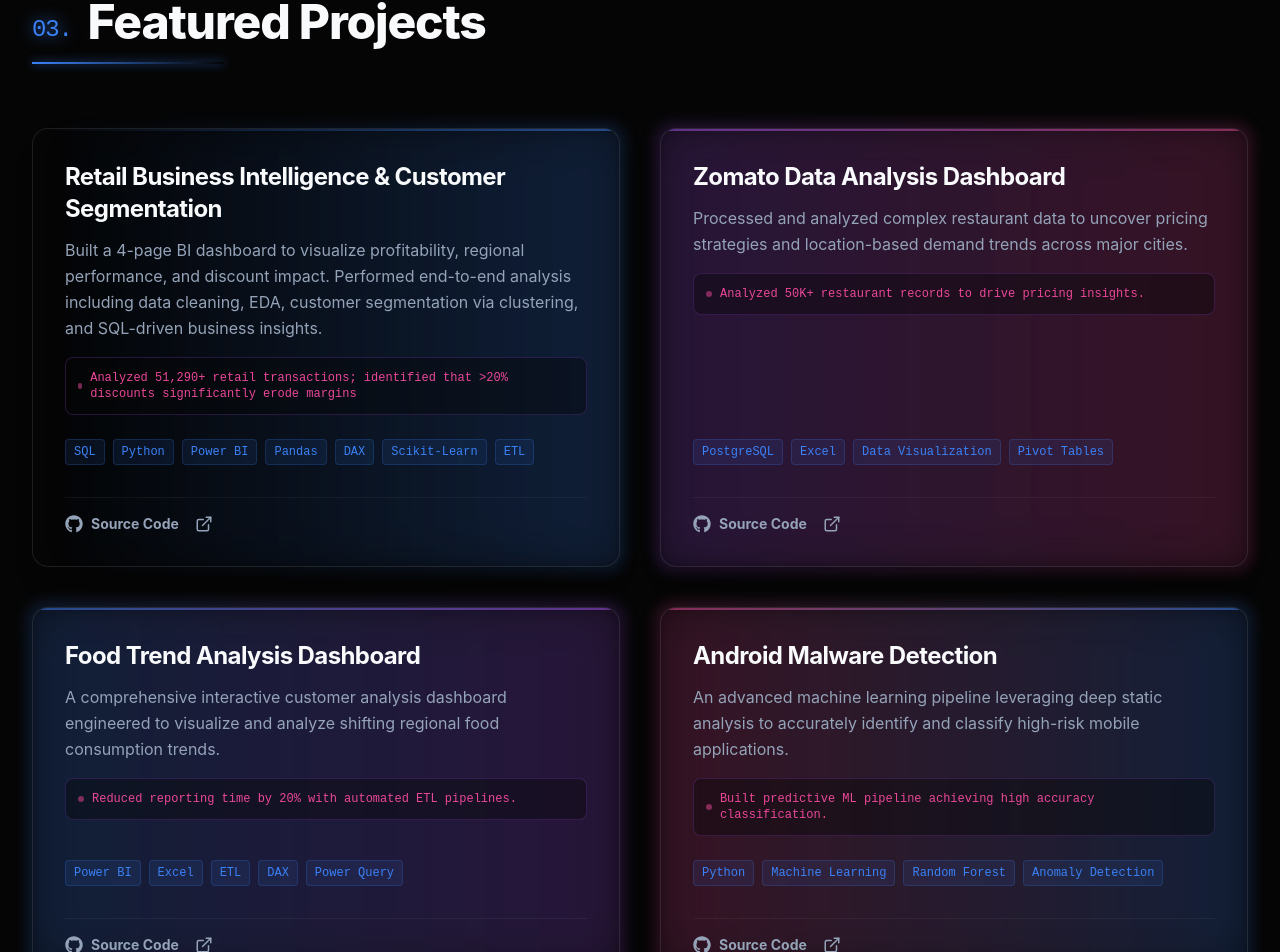
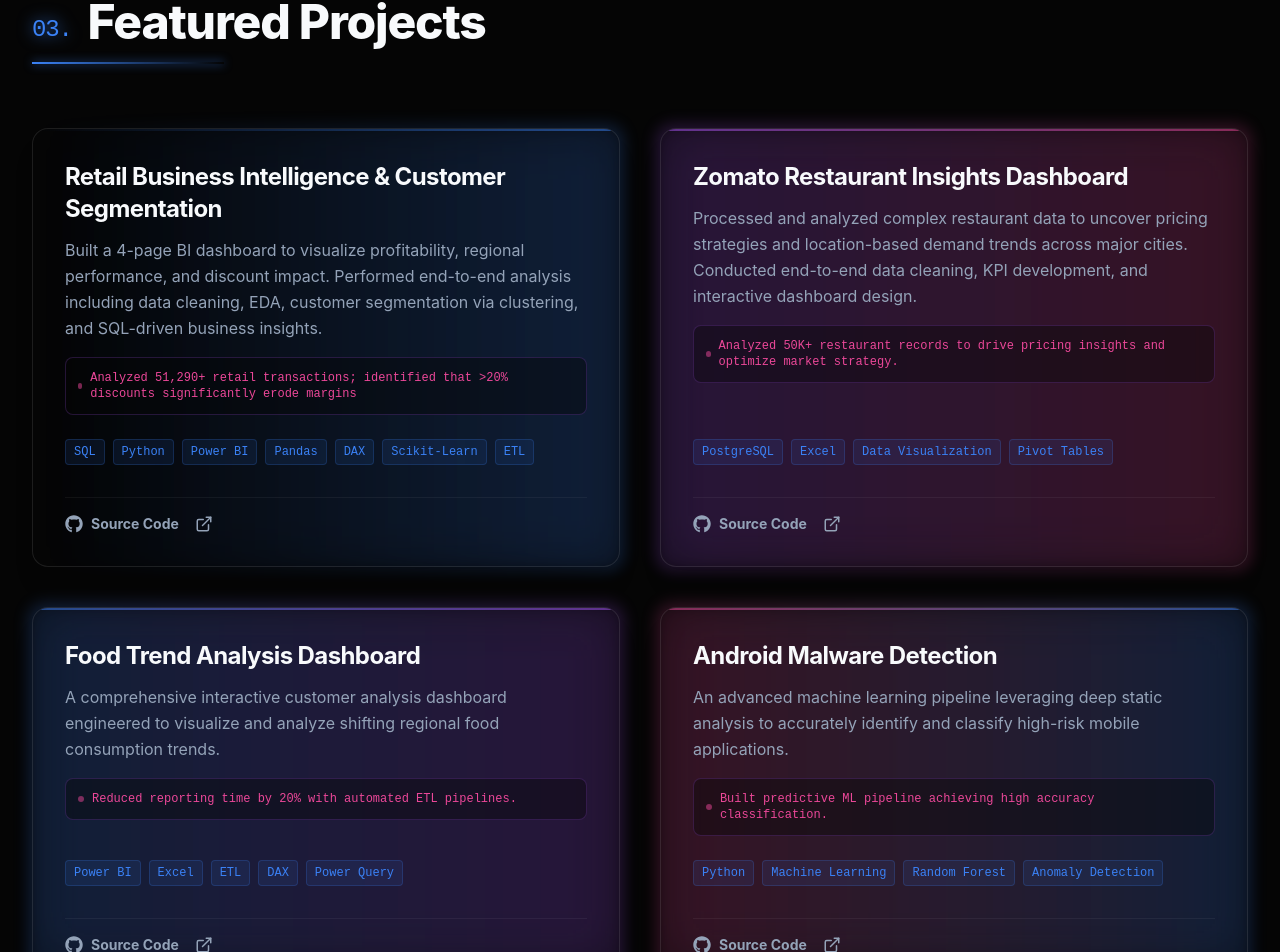
Before and after one commit to poojakumaricodex/portfolio, a React app: page / in a window 1280 px wide. Shown: the part 2896-3848 px from the top of the page. Built offline with nearby package versions, Linux system fonts and the light colour scheme; the HTML template or start-up script is replaced by a standard one.

Commit message:
Update Projects.jsx

```diff
--- a/src/components/Projects.jsx
+++ b/src/components/Projects.jsx
@@ -13,9 +13,9 @@
       color: 'from-brand-green to-brand-blue'
     },
     {
-      title: 'Zomato Data Analysis Dashboard',
-      description: 'Processed and analyzed complex restaurant data to uncover pricing strategies and location-based demand trends across major cities.',
-      metric: 'Analyzed 50K+ restaurant records to drive pricing insights.',
+      title: 'Zomato Restaurant Insights Dashboard',
+      description: 'Processed and analyzed complex restaurant data to uncover pricing strategies and location-based demand trends across major cities. Conducted end-to-end data cleaning, KPI development, and interactive dashboard design.',
+      metric: 'Analyzed 50K+ restaurant records to drive pricing insights and optimize market strategy.',
       tags: ['PostgreSQL', 'Excel', 'Data Visualization', 'Pivot Tables'],
       links: { github: 'https://github.com/poojakumaricodex/zomato-restaurant-insights-dashboard', external: '#' },
       color: 'from-brand-purple to-brand-pink'
```
